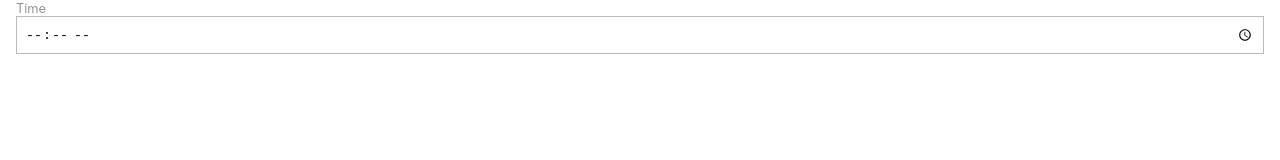
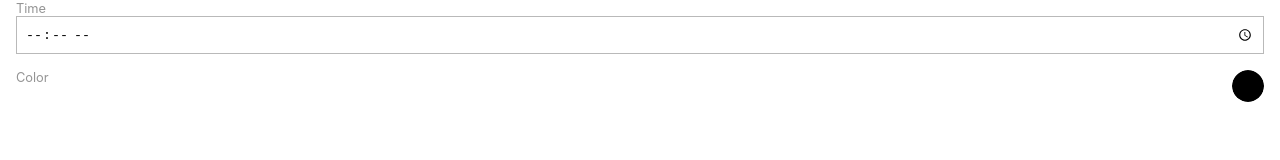
Before and after one commit to Printy-Studios/daily-planner, a React (Create React App) app: page /task-group-edit in a window 1280 px wide. Shown: the part 136-296 px from the top of the page. Built offline with nearby package versions, Linux system fonts and the light colour scheme.

Commit message:
added color picker
(but not functional yet)

```diff
--- /dev/null
+++ b/src/components/forms/ColorInput.tsx
@@ -0,0 +1,27 @@
+import { Field } from 'formik'
+import { useEffect, useRef, useState } from 'react'
+import InputBase from './InputBase'
+
+type Props = {
+    name: string,
+    placeholder?: string,
+    label: string
+}
+
+export default function ColorInput( props: Props) {
+
+    return (
+        <InputBase
+            label={props.label}
+            name={props.name}
+            direction='flex-row'
+        >
+            <Field
+                className='color-picker p-xs border-gray-medium focus:border-black'
+                type='color'
+                {...props}
+            />
+        </InputBase>
+
+    )
+}
--- a/src/pages/TaskGroupEditPage.tsx
+++ b/src/pages/TaskGroupEditPage.tsx
@@ -18,6 +18,7 @@ import Page from 'components/layout/Page'
 import TimeInput from 'components/forms/TimeInput'
 import BackButton from 'components/buttons/BackButton'
 import DeleteButton from 'components/buttons/DeleteButton'
+import ColorInput from 'components/forms/ColorInput'
 
 //Functions
 import useTaskGroups from 'functions/useTaskGroups'
@@ -26,12 +27,14 @@ import useTaskGroups from 'functions/useTaskGroups'
 type FormValues = {
     name: string
     time: string
+    color: string
 }
 
 //Validation schema for form
 const FormSchema: Yup.ObjectSchema<FormValues> = Yup.object().shape({
     name: Yup.string().required('Name is required'),
-    time: Yup.string().required().matches(/^(0[0-9]|1[0-9]|2[0-3]):[0-5][0-9]$/)
+    time: Yup.string().required().matches(/^(0[0-9]|1[0-9]|2[0-3]):[0-5][0-9]$/),
+    color: Yup.string().required()
 })
 
 /**
@@ -137,7 +140,8 @@ export default function TaskGroupEditPage() {
 
             return {
                 name: task_group.name,
-                time: timeToStr(task_group.time)
+                time: timeToStr(task_group.time),
+                color: '#000000' //#TODO: Replace with actual color
             }
         }
 
@@ -145,7 +149,8 @@ export default function TaskGroupEditPage() {
         //#TODO: Add default values to defaults.ts and use those here
         return {
             name: '',
-            time: ''
+            time: '',
+            color: '#000000'
         }
     }, [])
 
@@ -177,6 +182,10 @@ export default function TaskGroupEditPage() {
                         label='Time'
                         name='time'
                     />
+                    <ColorInput
+                        label='Color'
+                        name='color'
+                    />
                 </Form>
             </Formik>
             {/* If existing group, render 'delete' button */}
--- a/src/style.css
+++ b/src/style.css
@@ -449,3 +449,35 @@ code {
 .icon-button:active .icon-button-circle {
   opacity: 0.5;
 }
+
+
+
+/* Different approach (semantic styling instead of util-based styling) */
+
+.color-picker {
+  -webkit-appearance: none;
+  appearance: none;
+  /* background-color: transparent; */
+  border: none;
+  padding: 0px;
+  /* box-sizing: border-box; */
+  border-radius: 500px;
+  height: 32px;
+  width: 32px;
+}
+
+.color-picker::-webkit-color-swatch-wrapper {
+  height: 32px;
+  width: 32px;
+  padding: 0px;
+  margin: 0px;
+
+}
+
+.color-picker::-webkit-color-swatch {
+  /* margin: 0px; */
+  border-radius: 500px;
+  border: none;
+  /* height: 36px; */
+  /* width: 36px; */
+}
```
